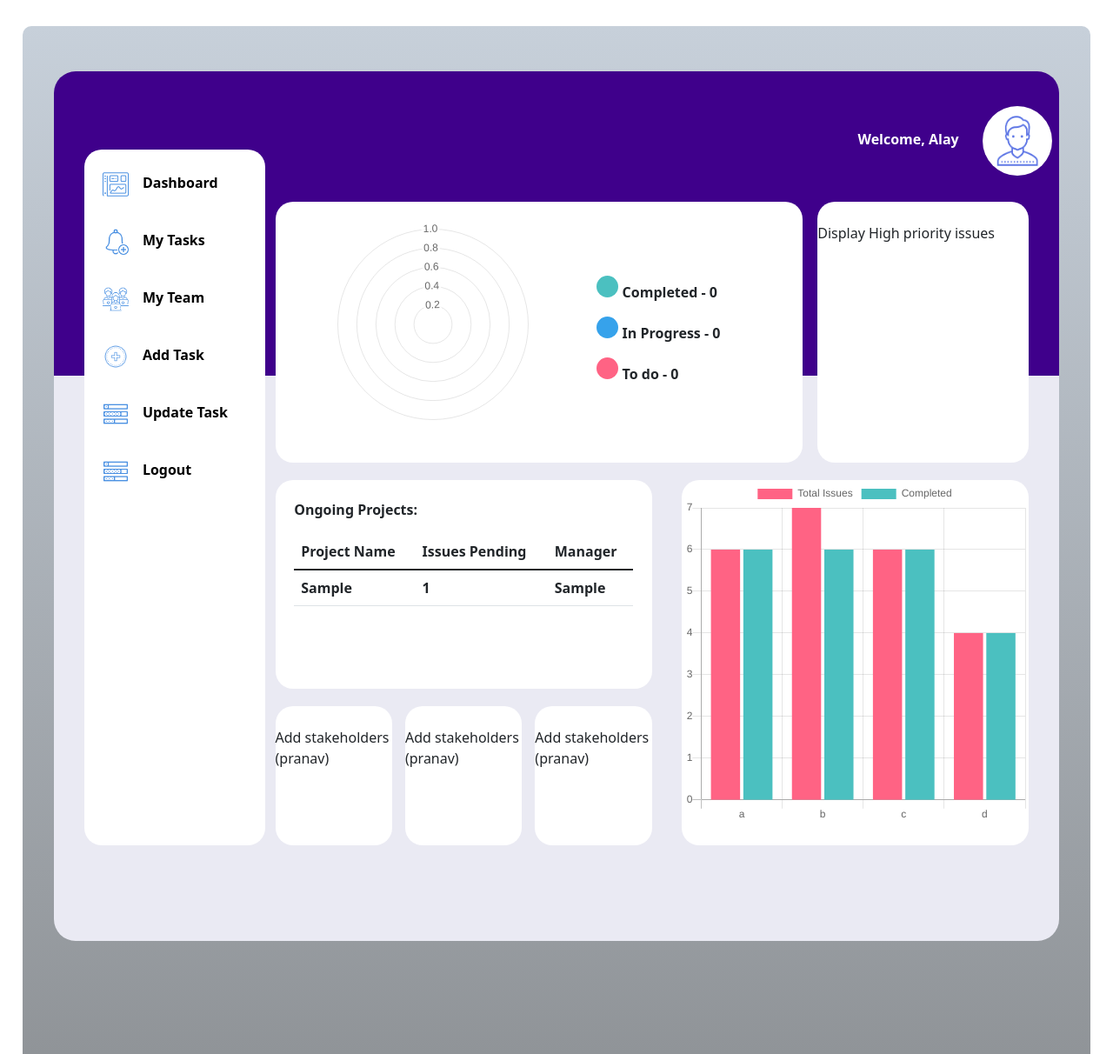
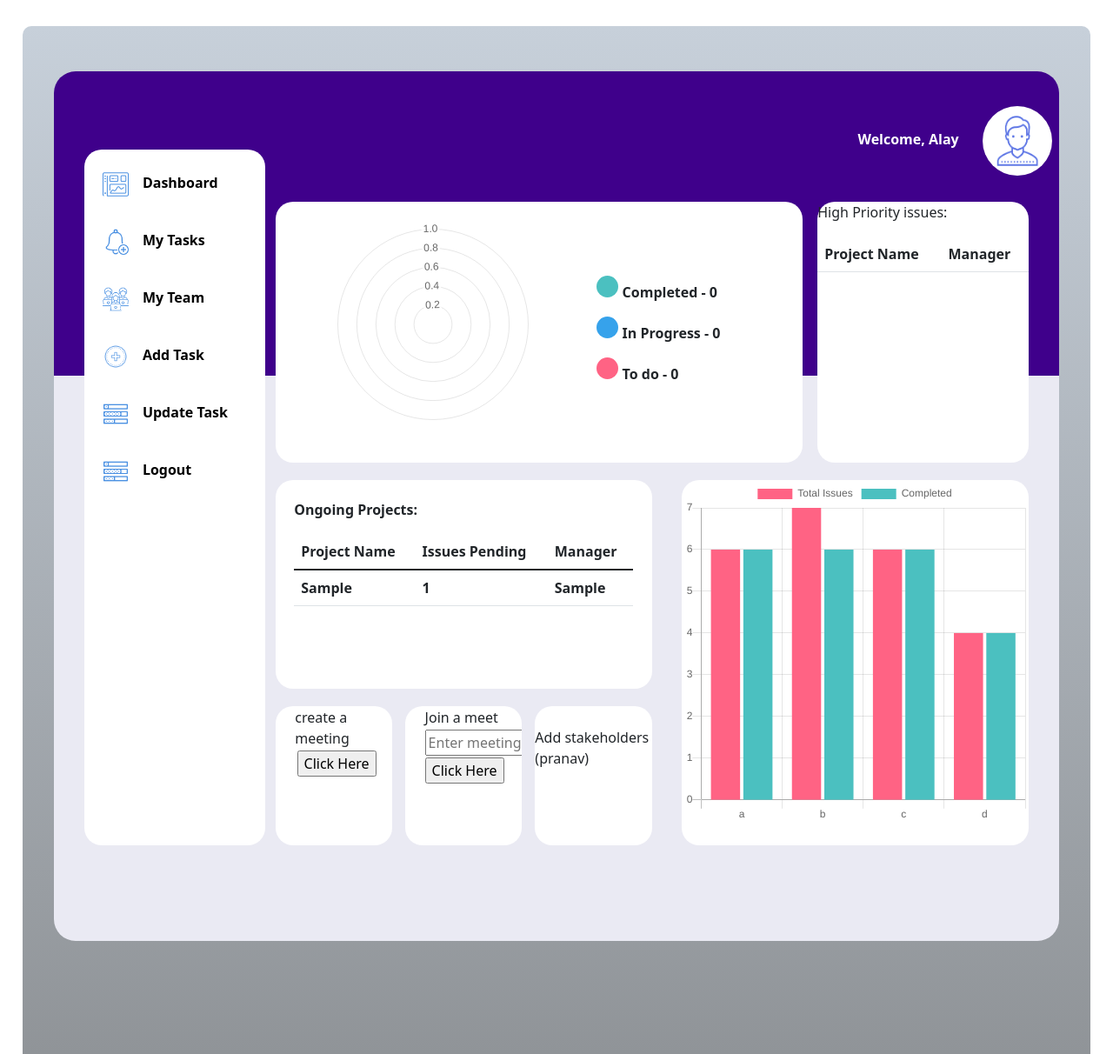
Before and after one commit to pk-pranavv/ProjectManagementPortal, a Flask app: page /dashboard in a window 1280 px wide. Shown: the top 1212 px of the page at 87% size. Run offline with Flask 2, Linux system fonts and the light colour scheme; tables that the repository leaves empty hold one stand-in row (values such as "Sample post"); lists and menus that the app fills with data are empty; some libraries are stand-ins or nearby versions.

Commit message:
updated G meet feature and priority issue listing on dashboard

```diff
--- a/issues.py
+++ b/issues.py
@@ -1,3 +1,4 @@
+from select import select
 from flask import Flask
 import sqlite3
 conn=sqlite3.connect('lite.db')
@@ -72,6 +73,12 @@ def getprojectname():
     cur.close()
     return data1
 
+def gethighpriorityissue():
+    conn=sqlite3.connect('lite.db')
+    cur=conn.cursor()
+    cur.execute('select project, manager from issue where priority = "high" and not status = "completed"')
+    data=cur.fetchall()
+    return data
 
 # mytasks("alay")
 # change('Jira','completed')
--- a/routes.py
+++ b/routes.py
@@ -17,7 +17,8 @@ def dashboard():
     projects=issues.getprojects()
     allprojects=[]
     allprojects=issues.getprojectname()
-    return render_template('newdashboard.html',user=user,values=values,projects=projects,allprojects=allprojects)
+    prioritydata = issues.gethighpriorityissue()
+    return render_template('newdashboard.html',user=user,values=values,projects=projects,allprojects=allprojects, prioritydata=prioritydata)
 
 @app.route("/add")
 def add():
@@ -89,6 +90,11 @@ def registersuccess():
     else:
         return render_template('register.html')
 
+
+@app.route('/createmeet')
+def redirect_to_link():
+    return redirect('https://meet.google.com/new')
+
 if __name__ == '__main__':
     port = int(os.environ.get('PORT', 5000))
     app.run(debug=True, host='0.0.0.0', port=port)
--- a/static/styles/newdashboard.css
+++ b/static/styles/newdashboard.css
@@ -215,8 +215,17 @@
     margin-right: 3%;
     border-radius: 20px;
     background-color: white;
+    /* background-image: url('../images/meet.png');
+     background-size:contain;
+    background-repeat: no-repeat; */
+    padding-left: 5%;
+    /* padding-top: 60px; */
 
+}
 
+.btl1 button{
+    margin-top: 10px;
+    border-radius: 15px;
 }
 
 .btl2 {
@@ -226,10 +235,19 @@
     margin-right: 3%;
     border-radius: 20px;
     margin-left: 0.5%;
+    /* background-image: url('../images/meet.png');
+    background-size:contain;
+    background-repeat: no-repeat; */
     background-color: white;
+    padding-left: 5%;
+    /* padding-top: 60px; */
+    overflow: hidden;
+    padding-right: 5px;
+}
 
-
-
+.btl2 button{
+    margin-top: 10px;
+    border-radius: 15px;
 }
 
 .btl3{
--- a/templates/newdashboard.html
+++ b/templates/newdashboard.html
@@ -89,9 +89,24 @@
                 </div>
 
                 <div class="topright">
-                    <br>
-                    <p>Display High priority issues</p>
+                    <p>High Priority issues:</p>
+                    <table class="table">
+                        <thead>
+                            <tr>
+                                <th>Project Name</th>
+                                <th>Manager</th>
+                            </tr>
+                        </thead>
+                        {% for pro in prioritydata %}
+                            <tr>
+                                {%for p in pro%}
+                                    <td>{{p}}</td>
+                                {%endfor%}
+                            </tr>
+                        {%endfor%}
+                    </table>
                 </div>
+
                 <div class="bottom">
                 <div class="bottomleft">
                     <div class="bottomleftup">
@@ -115,13 +130,43 @@
                     </div>
 
                     <div class="bottomleftdown">
+
                         <div class="btl1">
-                            <br>
-                            <p>Add stakeholders (pranav)</p>
+                            <form action="/createmeet">
+                                <table>
+                                    <tr>
+                                        <td colspan="3">create a meeting</td>
+                                    </tr>
+                                    <tr>
+                                        <td>
+                                            <td><input type="submit" value="Click Here"></td>
+                                        </td>
+                                    </tr>
+                                </table>
+                            </form>
                         </div>
+
                         <div class="btl2">
-                            <br>
-                            <p>Add stakeholders (pranav)</p>
+                            <form action="/joinmeet">
+                                <table>
+                                    <tr>
+                                        <td>
+                                            Join a meet
+                                        </td>
+                                    </tr>
+                                    <tr>
+                                        <td>
+                                            <input type="text" name="meetid" placeholder="Enter meeting code">
+                                        </td>
+                                    </tr>
+                                    <tr>
+                                        <td>
+                                            <input type="submit" value="Click Here">
+                                        </td>
+                                    </tr>
+                                </table>
+                            </form>
+
 
                         </div>
                         <div class="btl3">
```
Also changed, not shown: templates/add.html (+8 -8 lines), lite.db, static/images/meet.png (added).
